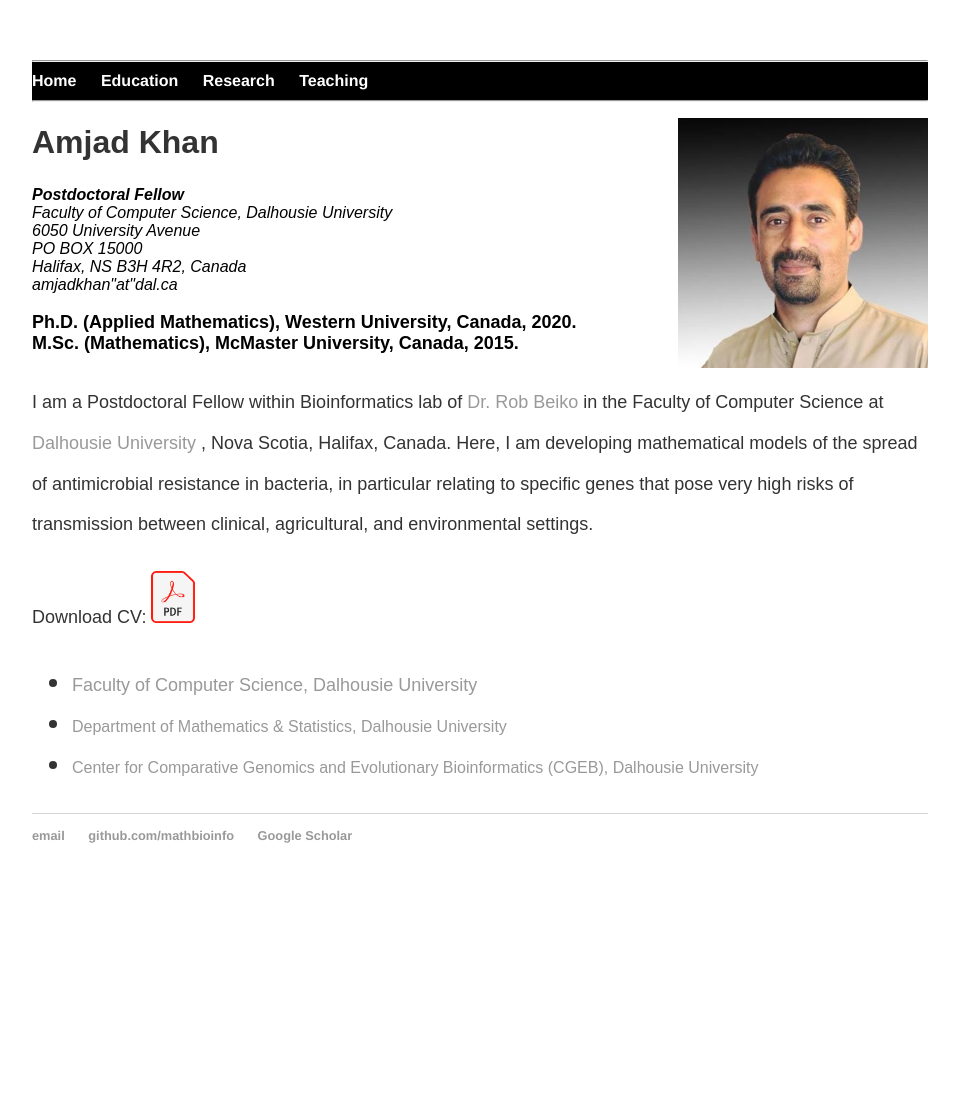
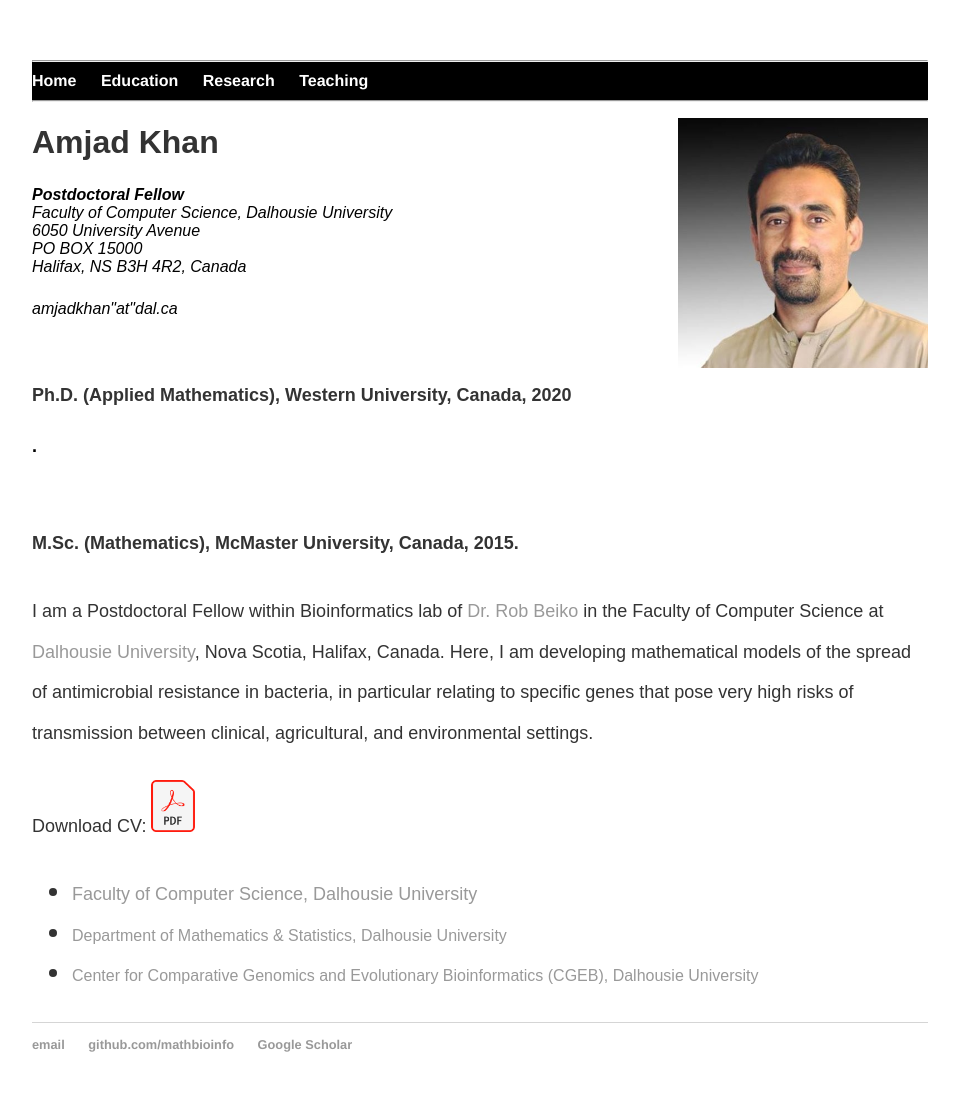
Before and after one commit to MathBioInfo/amjadkhan, a Jekyll site: the page index.html, which Jekyll copies as it is, in a window 1280 px wide. Shown: the whole page, without its empty margins (160-1119 px from the left). Built offline with Jekyll 4.4.1, drawn with Linux system fonts in a browser that asks for light colours; before the commit the page ends 905 px from its top, so only the background shows below that.

Commit message:
Update index.html

```diff
--- a/index.html
+++ b/index.html
@@ -36,20 +36,20 @@
 			Faculty of Computer Science, Dalhousie University<br>
           		6050 University Avenue <br>
           		PO BOX 15000 <br>
-			Halifax, NS B3H 4R2, Canada<br>
+			Halifax, NS B3H 4R2, Canada<br> </p>
 			<!--<abbr title="phone">P:</abbr> <br>-->
 			<span class="obfuscate">amjadkhan"at"dal.ca</span>
 			</address>
-			<br><strong> <font size="4"> Ph.D. (Applied Mathematics), Western University, Canada, 2020.
+			<p><br><strong> <font size="4"> Ph.D. (Applied Mathematics), Western University, Canada, 2020</p>.
 
-			<br><font size="4">M.Sc. (Mathematics), McMaster University, Canada, 2015.</strong>
+			<p><br><font size="4">M.Sc. (Mathematics), McMaster University, Canada, 2015.</strong>
 			</p>
 
 			<p><font size="4">
 				I am a Postdoctoral Fellow within Bioinformatics lab of
 				<a href="https://www.dal.ca/faculty/computerscience/faculty-staff/robert-beiko.html" target="_blank"> Dr. Rob Beiko </a>
 				in the Faculty of Computer Science at
-				<a href="https://www.dal.ca/" target="_blank"> Dalhousie University </a>, Nova Scotia, Halifax, Canada.
+				<a href="https://www.dal.ca/" target="_blank"> Dalhousie University</a>, Nova Scotia, Halifax, Canada.
 				Here, I am developing mathematical models of the spread of antimicrobial resistance in bacteria, in particular
 				relating to specific genes that pose very high risks of transmission between clinical, agricultural, and
 				environmental settings.
```
